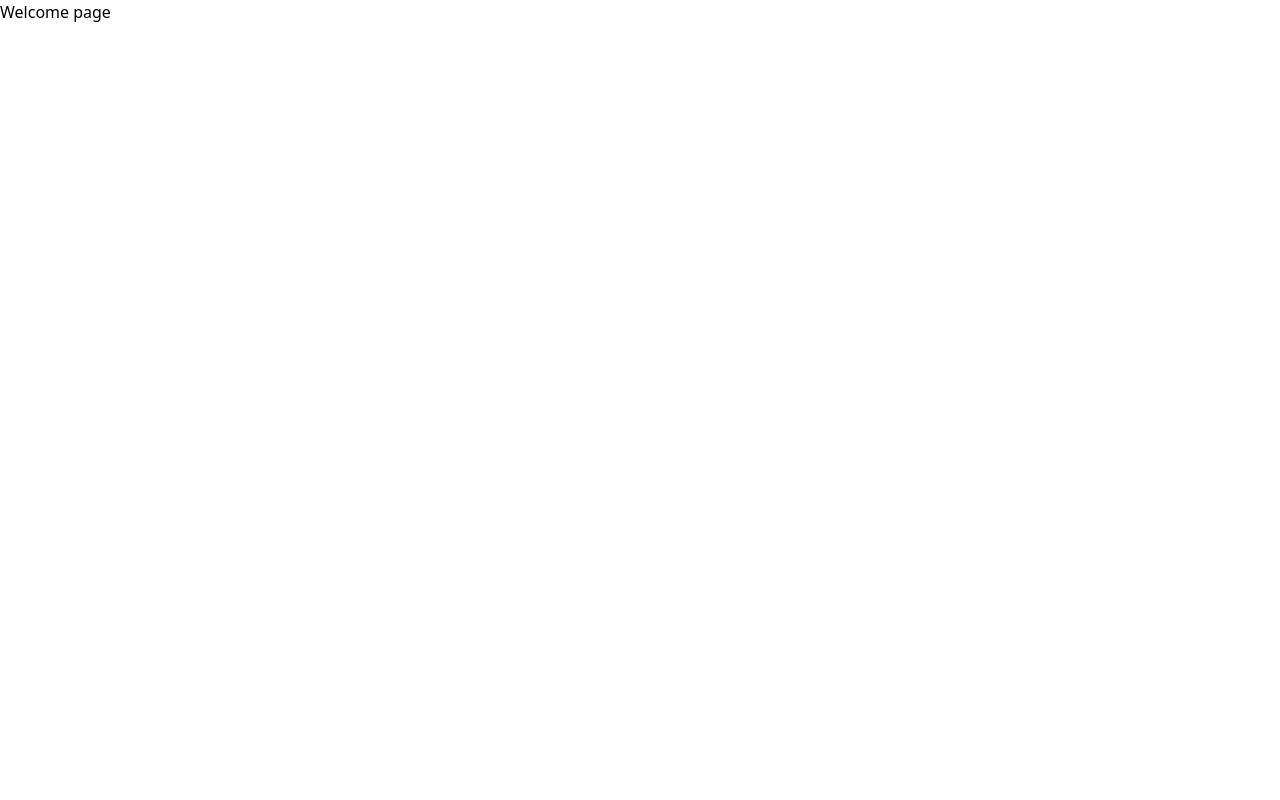
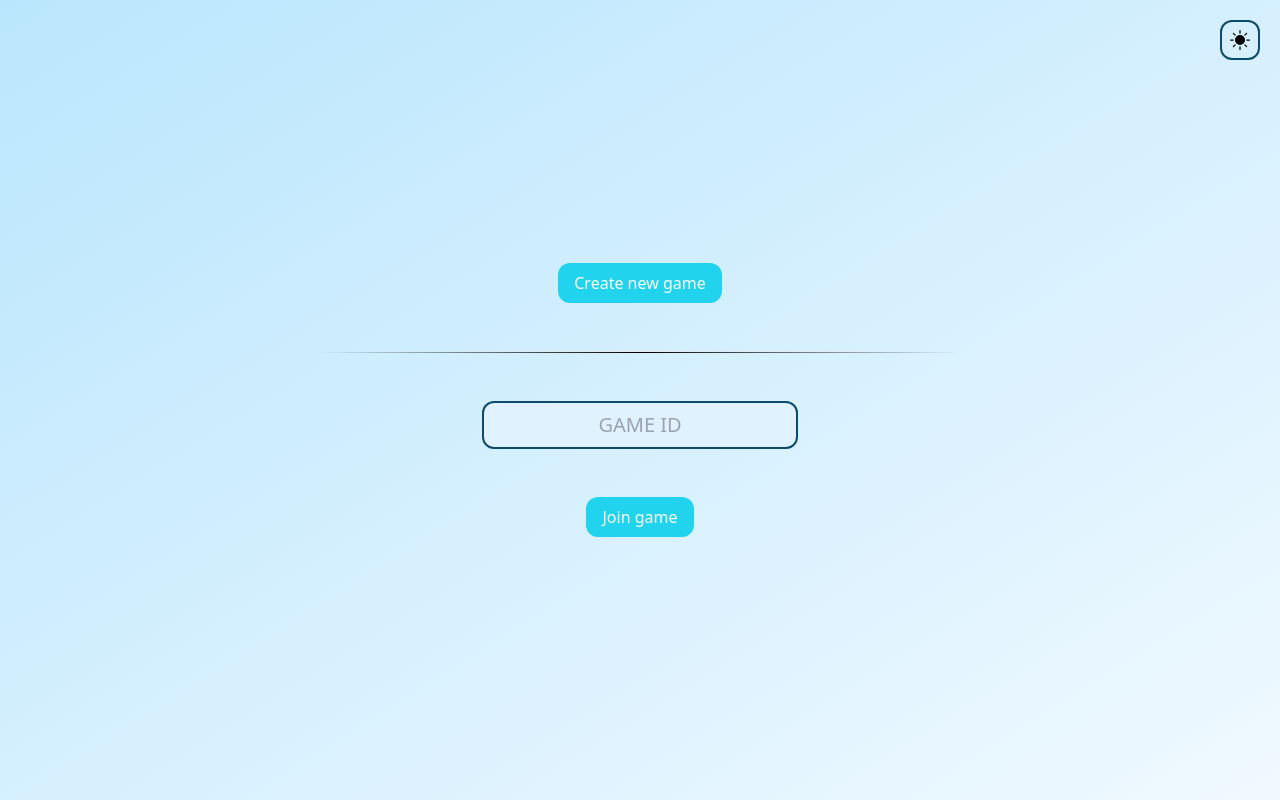
Before and after one commit to tremar123/tic-tac-goe, a React (Vite) app in the folder client/: page / in a window 1280 px wide. Built offline with nearby package versions, Linux system fonts and the light colour scheme.

Commit message:
some frontend work

```diff
--- a/client/index.html
+++ b/client/index.html
@@ -1,12 +1,14 @@
 <!DOCTYPE html>
-<html lang="en">
+<html class="h-full" lang="en">
   <head>
     <meta charset="UTF-8" />
     <link rel="icon" type="image/svg+xml" href="/vite.svg" />
     <meta name="viewport" content="width=device-width, initial-scale=1.0" />
     <title>Vite + React + TS</title>
   </head>
-  <body>
+  <body
+    class="h-full from-sky-200 to-sky-50 bg-gradient-to-br dark:from-slate-950 dark:to-slate-900"
+  >
     <div id="root"></div>
     <script type="module" src="/src/main.tsx"></script>
   </body>
--- a/client/package.json
+++ b/client/package.json
@@ -11,7 +11,8 @@
   },
   "dependencies": {
     "react": "^18.2.0",
-    "react-dom": "^18.2.0"
+    "react-dom": "^18.2.0",
+    "react-icons": "^4.8.0"
   },
   "devDependencies": {
     "@types/react": "^18.0.28",
@@ -22,7 +23,7 @@
     "postcss": "^8.4.21",
     "prettier": "^2.8.6",
     "prettier-plugin-tailwindcss": "^0.2.5",
-    "tailwindcss": "^3.2.7",
+    "tailwindcss": "^3.3.0",
     "typescript": "^4.9.3",
     "vite": "^4.2.0"
   }
--- a/client/src/App.tsx
+++ b/client/src/App.tsx
@@ -1,9 +1,11 @@
-import { useEffect, useRef, useState } from "react";
+import { useContext, useEffect, useRef, useState } from "react";
 import { GamePage } from "./Game";
-import { connectWebsocket } from "./websocket";
+import { connectWebsocket, disconnectWebsocket } from "./websocket";
 import { WelcomePage } from "./WelcomePage";
+import { BsMoonFill, BsSunFill } from "react-icons/bs";
+import { ThemeContext, ThemeProvider } from "./ThemeContext";
 
-function App() {
+export default function App() {
   const [gameId, setGameId] = useState<string | null>(null);
   const ws = useRef<WebSocket | null>(null);
 
@@ -11,15 +13,40 @@ function App() {
     const params = new URLSearchParams(window.location.search);
     const id = params.get("game_id");
     if (id !== null) {
-      connectWebsocket(id);
+      connectWebsocket(id, ws);
     }
     setGameId(id);
     return () => {
-      console.log("disconnect...");
+      disconnectWebsocket(ws);
     };
   }, []);
 
-  return gameId === null ? <WelcomePage ws={ws} /> : <GamePage />;
+  return (
+    <ThemeProvider>
+      <DarkModeSwitch className="absolute right-5 top-5 text-black dark:text-white" />
+      {gameId === null ? <WelcomePage ws={ws} /> : <GamePage />}
+    </ThemeProvider>
+  );
 }
 
-export default App;
+function DarkModeSwitch(
+  props: React.PropsWithChildren<{ className?: string }>
+) {
+  const ctx = useContext(ThemeContext);
+
+  function handleThemeChange() {
+    ctx?.setTheme();
+  }
+
+  return (
+    <button
+      onClick={handleThemeChange}
+      className={
+        "rounded-xl border-2 border-sky-900 p-2 dark:bg-blue-950  dark:hover:bg-slate-900 " +
+        props.className
+      }
+    >
+      {ctx?.theme ? <BsMoonFill size={20} /> : <BsSunFill size={20} />}
+    </button>
+  );
+}
--- /dev/null
+++ b/client/src/ThemeContext.tsx
@@ -0,0 +1,44 @@
+import { createContext, useEffect, useState } from "react";
+
+export interface ThemeInterface {
+  theme?: boolean;
+  setTheme: () => void;
+}
+
+export const ThemeContext = createContext<ThemeInterface | null>(null);
+
+export function ThemeProvider(props: React.PropsWithChildren) {
+  const [isDarkTheme, setIsDarkTheme] = useState<boolean>();
+
+  function setThemeHandler() {
+    const html = document.querySelector("html");
+    setIsDarkTheme((prev) => !prev);
+    html?.classList.toggle("dark");
+  }
+
+  useEffect(() => {
+    const prefersDarkMode = window.matchMedia("(prefers-color-scheme: dark)");
+
+    if (prefersDarkMode.matches) {
+      setThemeHandler();
+    }
+
+    function handleChange() {
+      setThemeHandler();
+    }
+
+    prefersDarkMode.addEventListener("change", handleChange);
+
+    return () => {
+      prefersDarkMode.removeEventListener("change", handleChange);
+    };
+  }, []);
+
+  return (
+    <ThemeContext.Provider
+      value={{ theme: isDarkTheme, setTheme: setThemeHandler }}
+    >
+      {props.children}
+    </ThemeContext.Provider>
+  );
+}
--- a/client/src/WelcomePage.tsx
+++ b/client/src/WelcomePage.tsx
@@ -3,5 +3,37 @@ export function WelcomePage({
 }: {
   ws: React.MutableRefObject<WebSocket | null>;
 }) {
-  return <div>Welcome page</div>;
+  return (
+    <main className="flex h-screen flex-col items-center justify-center gap-12">
+      <Button>Create new game</Button>
+      <hr
+        style={{
+          maskImage: "linear-gradient(to right,transparent,black,transparent)",
+        }}
+        className="h-0.5 w-full bg-black dark:bg-white md:w-1/2"
+      />
+      <input
+        className="active:border-sky-40 rounded-xl border-2 border-sky-900 bg-sky-100 p-2 text-center text-xl focus-visible:border-sky-400 focus-visible:outline-none active:border-sky-400 dark:bg-slate-900 dark:text-white"
+        type="text"
+        placeholder="GAME ID"
+      />
+      <Button>Join game</Button>
+    </main>
+  );
 }
+
+function Button(
+  props: React.PropsWithChildren<{ onClick?: () => {}; className?: string }>
+) {
+  return (
+    <button
+      onClick={props.onClick}
+      className={
+        "rounded-xl bg-cyan-400 px-4 py-2 text-white shadow-cyan-500/50 transition-colors hover:bg-cyan-600 hover:shadow-lg " +
+        props.className
+      }
+    >
+      {props.children}
+    </button>
+  );
+}
--- a/client/src/main.tsx
+++ b/client/src/main.tsx
@@ -1,10 +1,7 @@
-import React from "react";
 import ReactDOM from "react-dom/client";
 import App from "./App";
 import "./index.css";
 
 ReactDOM.createRoot(document.getElementById("root") as HTMLElement).render(
-  <React.StrictMode>
-    <App />
-  </React.StrictMode>
+  <App />
 );
--- a/client/src/websocket.ts
+++ b/client/src/websocket.ts
@@ -1,3 +1,12 @@
-export function connectWebsocket(gameId: string) {
+export function connectWebsocket(
+  gameId: string,
+  ws: React.MutableRefObject<WebSocket | null>
+) {
   console.log("Connecting to ws...");
 }
+
+export function disconnectWebsocket(
+  ws: React.MutableRefObject<WebSocket | null>
+) {
+  console.log("Disconnecting ws...");
+}
--- a/client/tailwind.config.cjs
+++ b/client/tailwind.config.cjs
@@ -1,6 +1,7 @@
 /** @type {import('tailwindcss').Config} */
 module.exports = {
   content: ["./index.html", "./src/**/*.{js,ts,jsx,tsx}"],
+  darkMode: "class",
   theme: {
     extend: {},
   },
```
Also changed, not shown: 1 other file (tests, documents, lock files or other folders).
